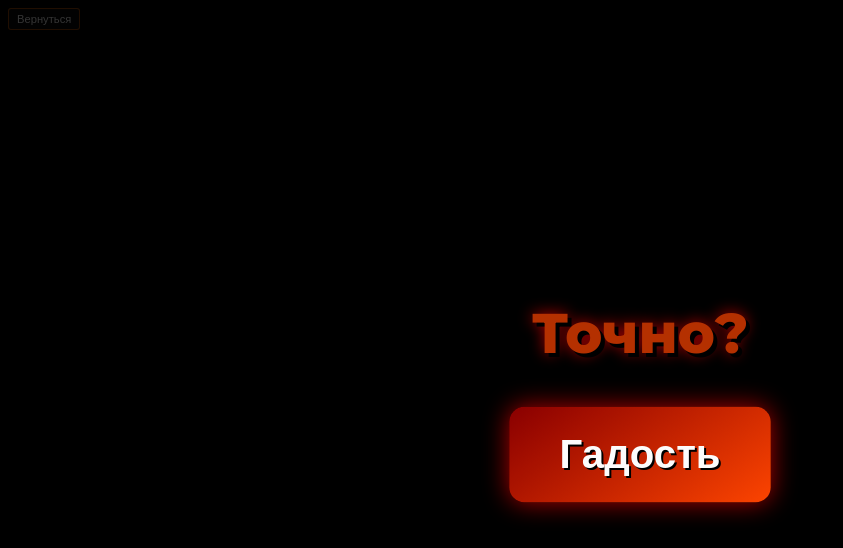
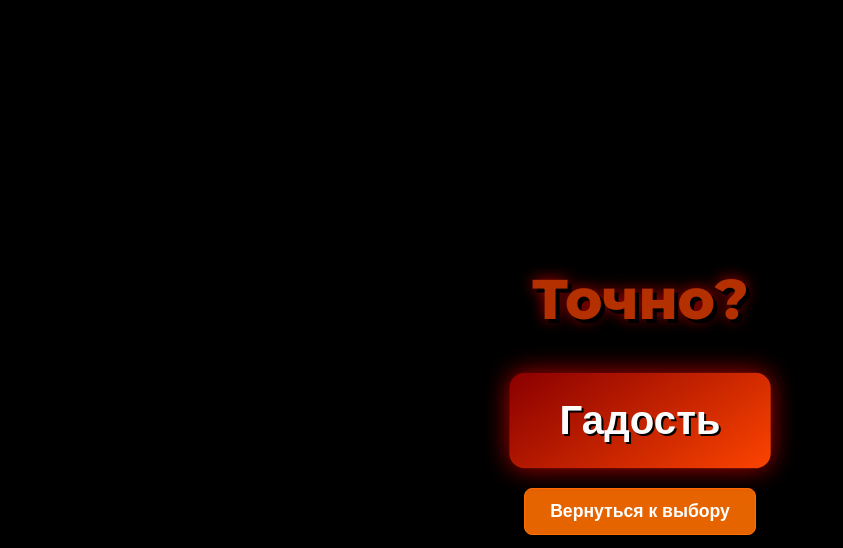
Before and after one commit to markbartolomeev-blip/TRICK_OR_TREAT, a plain HTML site: page index.html in a window 1280 px wide. Both pictures are taken after a click on the button "Гадость". Shown: the whole page, without its empty margins (0-843 px from the left). Drawn offline with Linux system fonts and the light colour scheme.

Commit message:
index.html

```diff
--- a/index.html
+++ b/index.html
@@ -125,7 +125,7 @@
 
         .btn-sweet {
             background: linear-gradient(145deg, #ffb347, #ffcc33);
-            color: #ffffff; /* Изменено с коричневого на белый */
+            color: #ffffff;
         }
 
         .btn-trick {
@@ -234,28 +234,25 @@
             animation: pulse 1s infinite;
             text-shadow: 2px 2px 0 #000;
             font-weight: 800;
+            margin-bottom: 20px;
         }
 
         .back-button {
-            position: absolute;
-            top: 8px; /* Уменьшено для меньшей заметности */
-            left: 8px; /* Уменьшено для меньшей заметности */
-            padding: 4px 8px; /* Сильно уменьшено */
-            background: rgba(20, 20, 20, 0.3); /* Более темный и прозрачный */
-            color: rgba(255, 255, 255, 0.5); /* Полупрозрачный текст */
-            border: 1px solid rgba(255, 111, 0, 0.3); /* Полупрозрачная граница */
-            border-radius: 3px; /* Меньший радиус */
+            padding: 12px 25px;
+            background: rgba(255, 111, 0, 0.9);
+            color: #fff;
+            border: 1px solid #ff6f00;
+            border-radius: 8px;
             cursor: pointer;
-            font-weight: 400; /* Не такой жирный */
-            z-index: 1001;
-            font-size: 0.7rem; /* Очень маленький шрифт */
-            opacity: 0.4; /* Почти прозрачный */
-            transition: opacity 0.3s;
+            font-weight: 700;
+            font-size: 1.1rem;
+            opacity: 1;
+            transition: all 0.3s;
         }
 
         .back-button:hover {
-            opacity: 0.8; /* Становится немного заметнее при наведении */
-            background: rgba(255, 111, 0, 0.2);
+            background: rgba(255, 140, 0, 1);
+            transform: scale(1.05);
         }
 
         /* Анимации */
@@ -366,8 +363,8 @@
             }
 
             .back-button {
-                font-size: 0.6rem;
-                padding: 3px 6px;
+                font-size: 1rem;
+                padding: 10px 20px;
             }
         }
     </style>
@@ -445,15 +442,6 @@
             fullscreenDiv.className = 'fullscreen-trick';
             fullscreenDiv.id = 'fullscreen-trick';
 
-            // Добавляем кнопку возврата (очень маленькую)
-            const backButton = document.createElement('button');
-            backButton.className = 'back-button';
-            backButton.textContent = 'Вернуться';
-            backButton.onclick = function() {
-                document.body.removeChild(fullscreenDiv);
-                trickClicks = 0;
-            };
-
             // Добавляем предупреждающий текст
             const warningText = document.createElement('div');
             warningText.className = 'warning-text';
@@ -466,9 +454,18 @@
             trickButton.textContent = 'Гадость';
             trickButton.onclick = handleTrickClick;
 
-            fullscreenDiv.appendChild(backButton);
+            // Добавляем кнопку возврата (под кнопкой Гадость)
+            const backButton = document.createElement('button');
+            backButton.className = 'back-button';
+            backButton.textContent = 'Вернуться к выбору';
+            backButton.onclick = function() {
+                document.body.removeChild(fullscreenDiv);
+                trickClicks = 0;
+            };
+
             fullscreenDiv.appendChild(warningText);
             fullscreenDiv.appendChild(trickButton);
+            fullscreenDiv.appendChild(backButton);
             document.body.appendChild(fullscreenDiv);
 
             trickClicks = 1;
```
